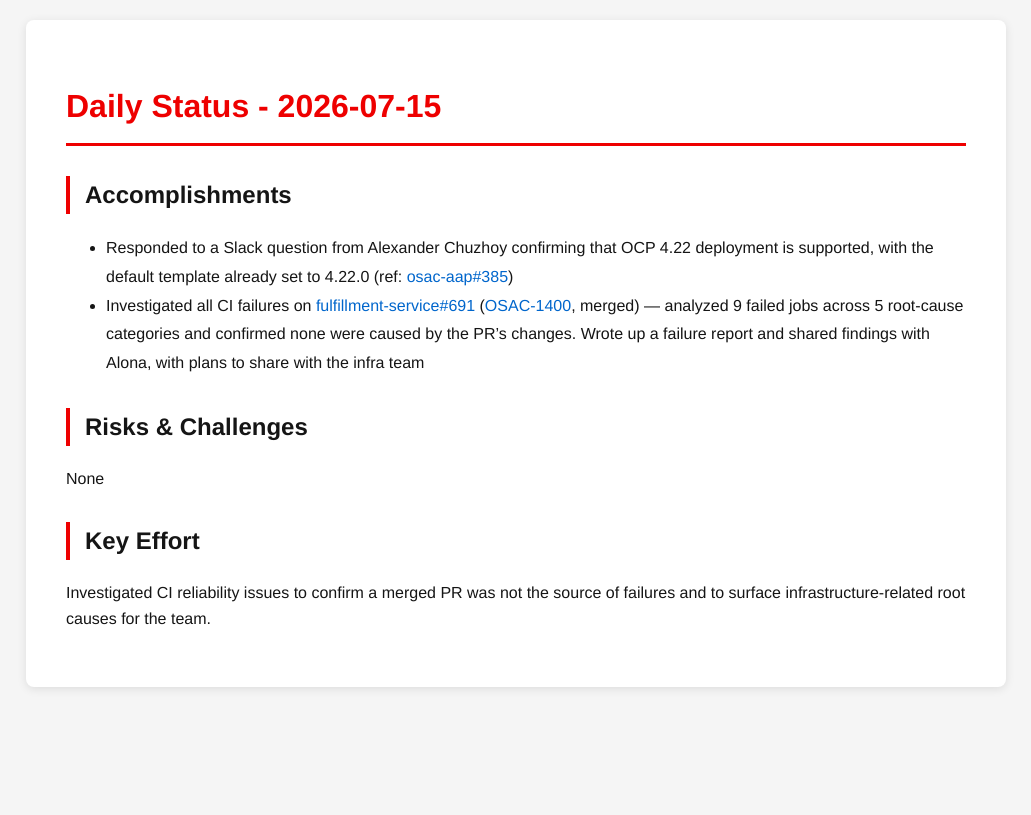
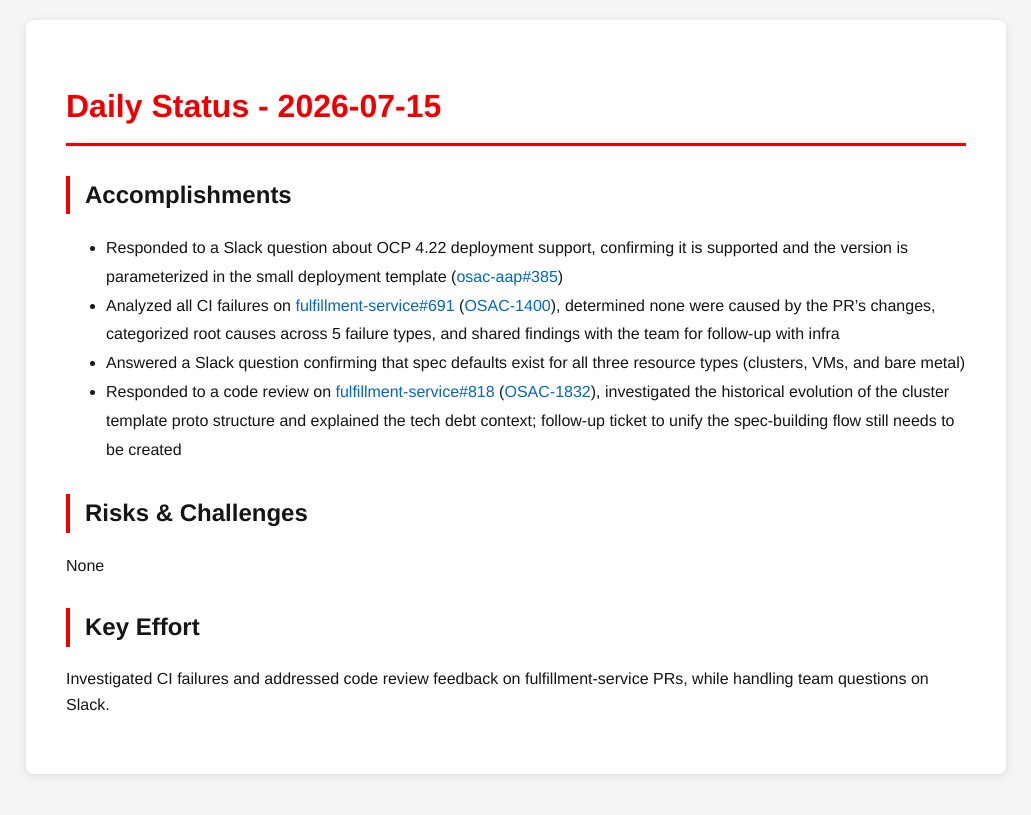
Before and after one commit to tzvatot/daily-status, a Jekyll site: the page built from 2026-07-15.md, in a window 1280 px wide. Shown: the top 815 px of the page, without its empty margins (124-1155 px from the left). Built offline with Jekyll 4.4.1, drawn with Linux system fonts in a browser that asks for light colours.

Commit message:
Daily status update - 2026-07-15

```diff
--- a/2026-07-15.md
+++ b/2026-07-15.md
@@ -7,11 +7,13 @@ date: 2026-07-15
 # Daily Status - 2026-07-15
 
 ## Accomplishments
-- Responded to a Slack question from Alexander Chuzhoy confirming that OCP 4.22 deployment is supported, with the default template already set to 4.22.0 (ref: [osac-aap#385](https://github.com/osac-project/osac-aap/pull/385))
-- Investigated all CI failures on [fulfillment-service#691](https://github.com/osac-project/fulfillment-service/pull/691) ([OSAC-1400](https://redhat.atlassian.net/browse/OSAC-1400), merged) — analyzed 9 failed jobs across 5 root-cause categories and confirmed none were caused by the PR's changes. Wrote up a failure report and shared findings with Alona, with plans to share with the infra team
+- Responded to a Slack question about OCP 4.22 deployment support, confirming it is supported and the version is parameterized in the small deployment template ([osac-aap#385](https://github.com/osac-project/osac-aap/pull/385))
+- Analyzed all CI failures on [fulfillment-service#691](https://github.com/osac-project/fulfillment-service/pull/691) ([OSAC-1400](https://redhat.atlassian.net/browse/OSAC-1400)), determined none were caused by the PR's changes, categorized root causes across 5 failure types, and shared findings with the team for follow-up with infra
+- Answered a Slack question confirming that spec defaults exist for all three resource types (clusters, VMs, and bare metal)
+- Responded to a code review on [fulfillment-service#818](https://github.com/osac-project/fulfillment-service/pull/818) ([OSAC-1832](https://redhat.atlassian.net/browse/OSAC-1832)), investigated the historical evolution of the cluster template proto structure and explained the tech debt context; follow-up ticket to unify the spec-building flow still needs to be created
 
 ## Risks & Challenges
 None
 
 ## Key Effort
-Investigated CI reliability issues to confirm a merged PR was not the source of failures and to surface infrastructure-related root causes for the team.
+Investigated CI failures and addressed code review feedback on fulfillment-service PRs, while handling team questions on Slack.
```
